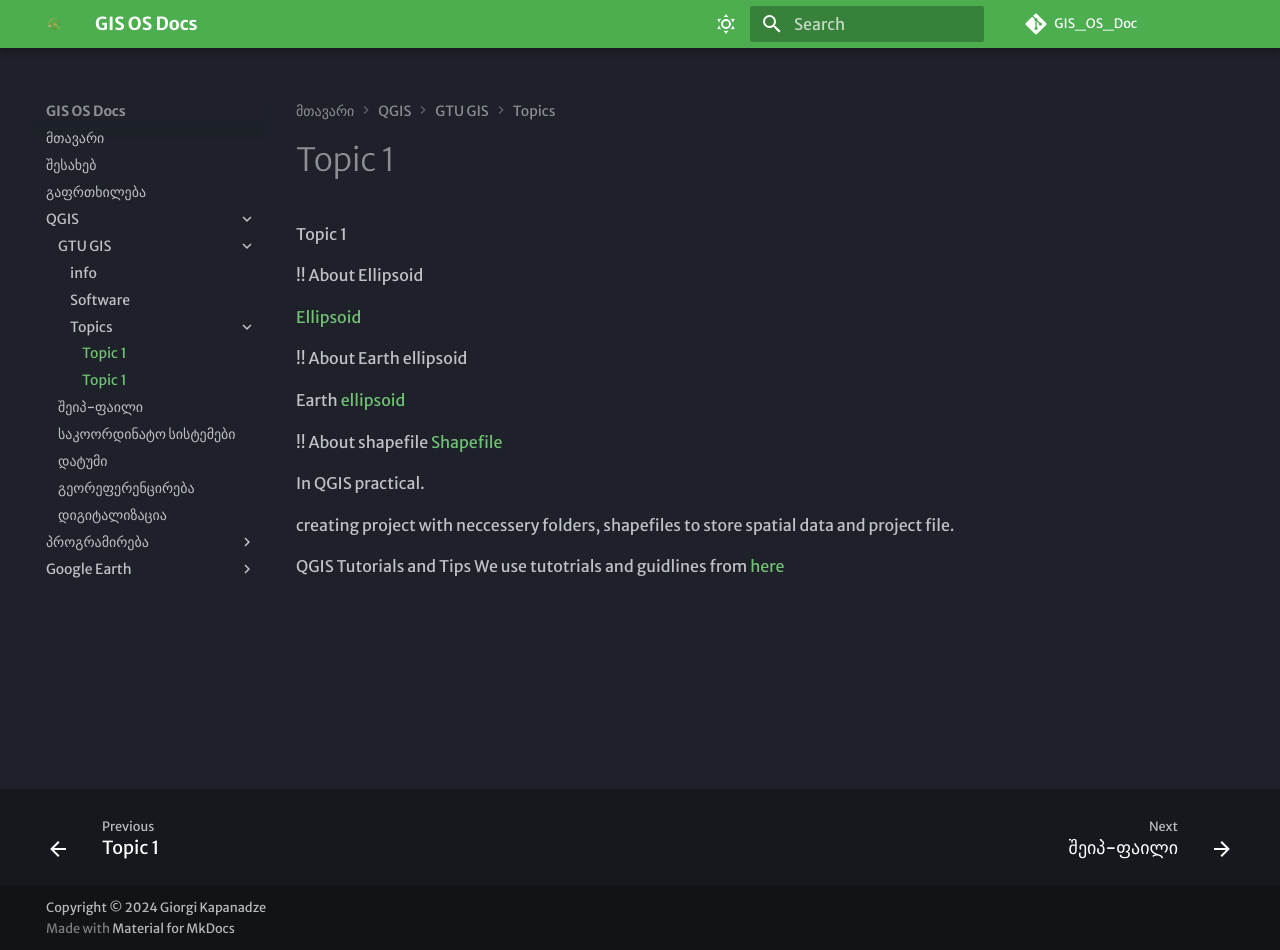
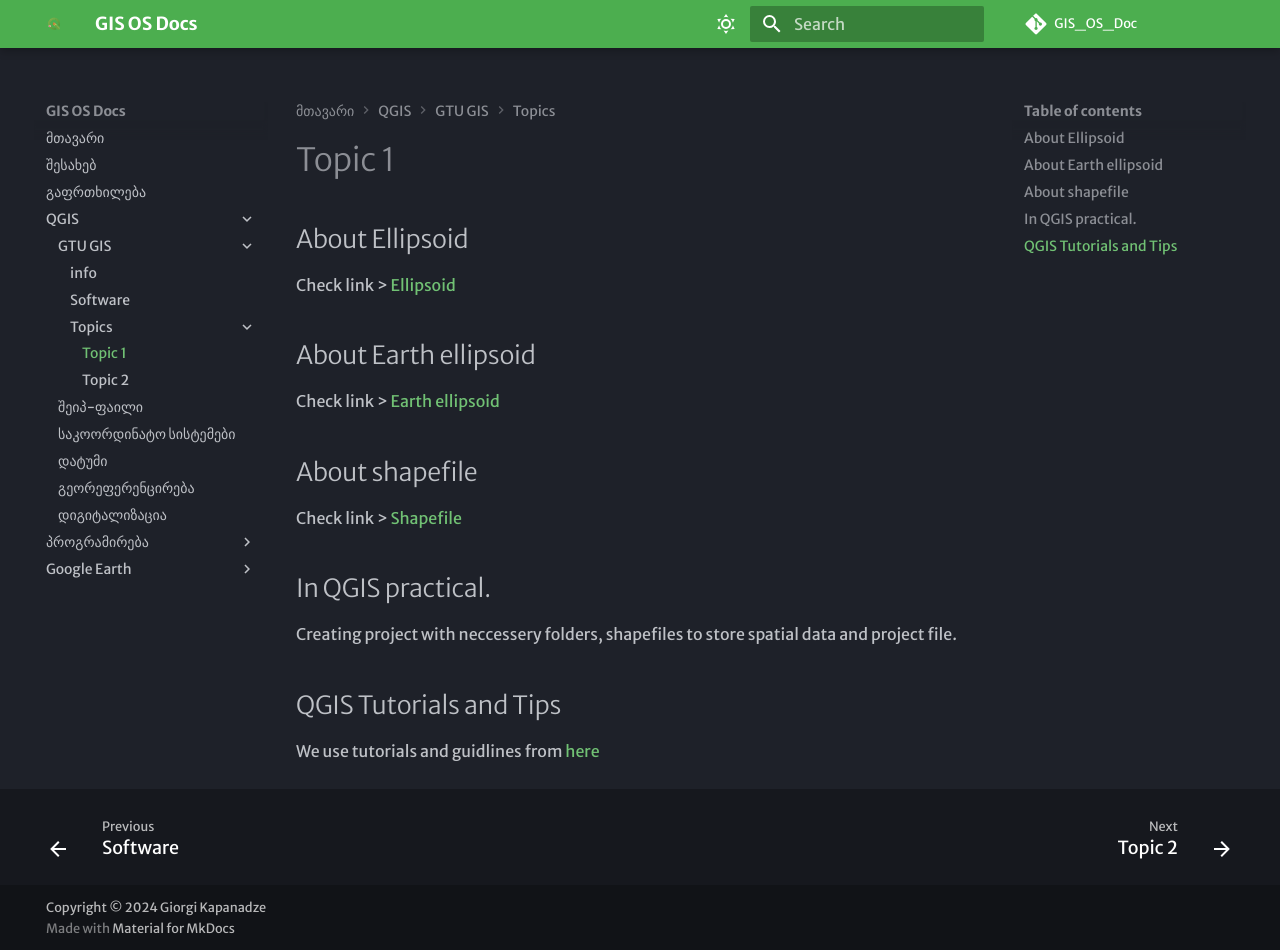
Before and after one commit to ezdanapak/GIS_OS_Doc, an MkDocs documentation site: the page built from docs/QGIS/GTU_GIS/topic_1.md, in a window 1280 px wide and 950 px high. Built offline with MkDocs 1.6.1 and Material for MkDocs 9.7.7, drawn with Linux system fonts in a browser that asks for light colours; some web fonts are replaced; comment, search, counter and statistics services are not loaded.

Commit message:
added new topics

```diff
--- a/docs/QGIS/GTU_GIS/topic_1.md
+++ b/docs/QGIS/GTU_GIS/topic_1.md
@@ -1,22 +1,18 @@
-Topic 1
+
+## About Ellipsoid
+Check link > [Ellipsoid](https://en.wikipedia.org/wiki/Ellipsoid)
+
+## About Earth ellipsoid
+Check link > [Earth ellipsoid](https://en.wikipedia.org/wiki/Earth_ellipsoid)
 
 
-!! About Ellipsoid
-
-[Ellipsoid](https://en.wikipedia.org/wiki/Ellipsoid)
-
-!! About Earth ellipsoid
-
-Earth [ellipsoid](https://en.wikipedia.org/wiki/Earth_ellipsoid)
+## About shapefile
+Check link > [Shapefile](https://en.wikipedia.org/wiki/Shapefile)
 
 
-!! About shapefile
-[Shapefile](https://en.wikipedia.org/wiki/Shapefile)
+## In QGIS practical.
 
+Creating project with neccessery folders, shapefiles to store spatial data and project file.
 
-In QGIS practical.
-
-creating project with neccessery folders, shapefiles to store spatial data and project file.
-
-QGIS Tutorials and Tips
-We use tutotrials and guidlines from [here](https://www.qgistutorials.com/en/index.html)
+## QGIS Tutorials and Tips
+We use tutorials and guidlines from [here](https://www.qgistutorials.com/en/index.html)
--- a/mkdocs.yml
+++ b/mkdocs.yml
@@ -123,7 +123,7 @@ nav:
       - Software: './QGIS/GTU_GIS/software.md'
       - Topics:
         - Topic 1: './QGIS/GTU_GIS/topic_1.md'
-        - Topic 2: './QGIS/GTU_GIS/topic_1.md'
+        - Topic 2: './QGIS/GTU_GIS/topic_2.md'
 
     - შეიპ-ფაილი: './QGIS/shapefile.md'
     - საკოორდინატო სისტემები: './QGIS/Coordinate_systems.md'
```
Also changed, not shown: docs/QGIS/GTU_GIS/software.md (+10 -4 lines), docs/QGIS/GTU_GIS/topic_2.md (+1 -1 lines).
